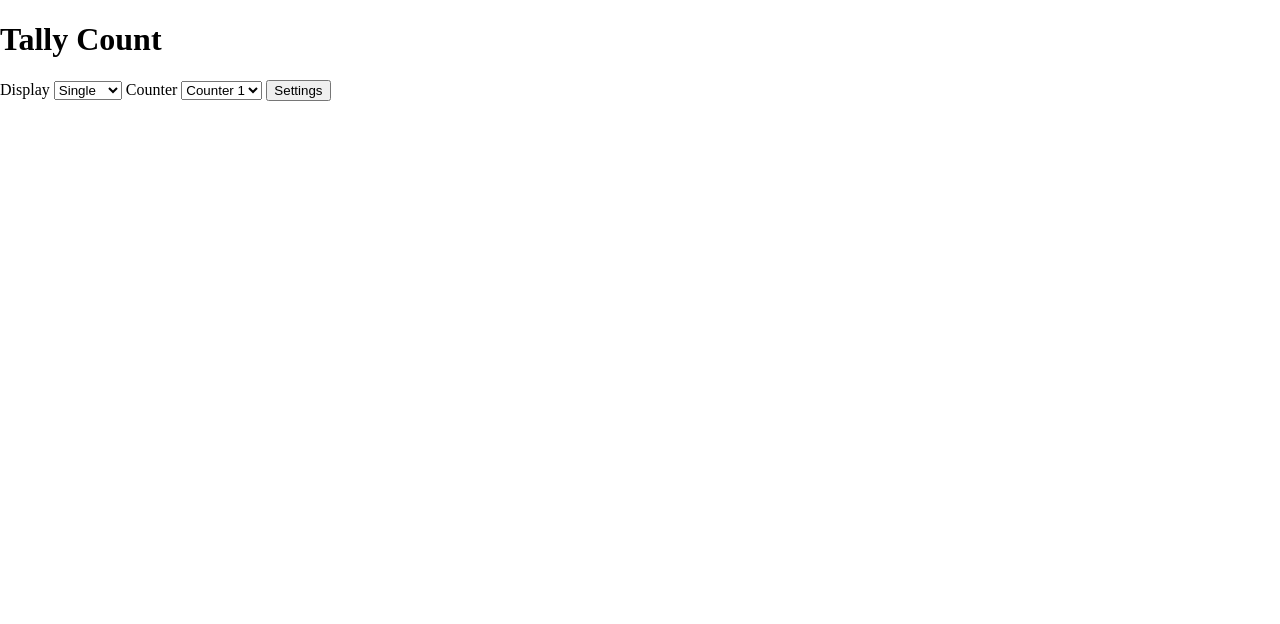
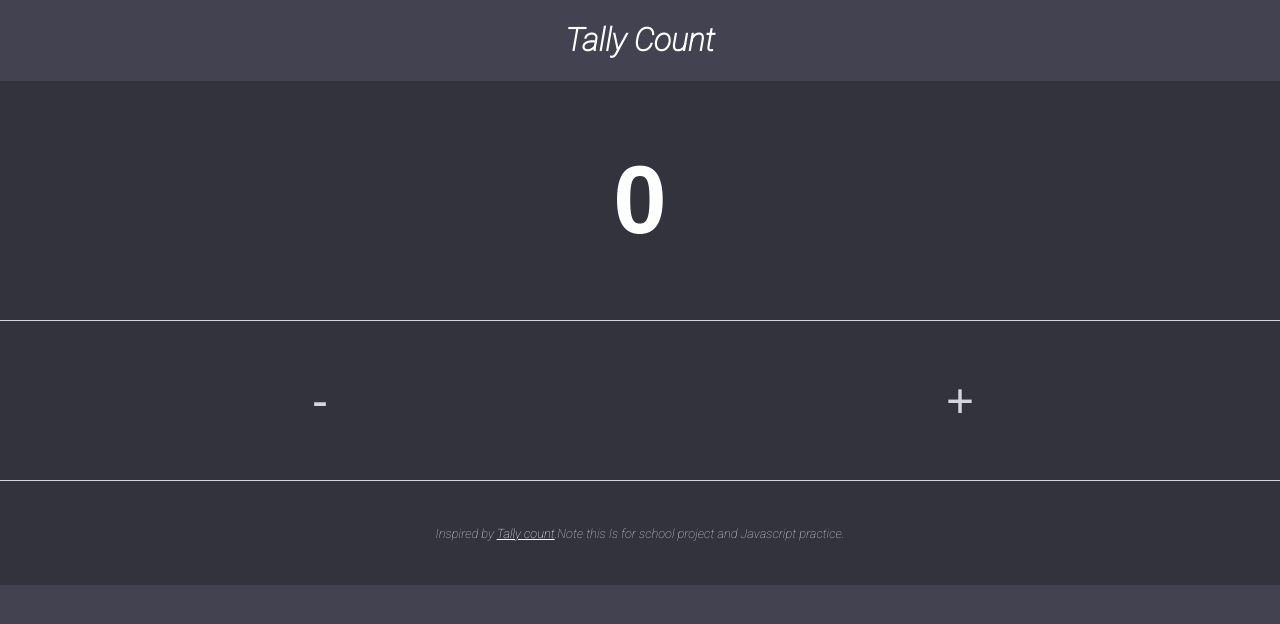
Before and after one commit to Mpho-vincent-makgwe/Interactive-web-apps, a plain HTML site: page index.html in a window 1280 px wide. Drawn offline with Linux system fonts and the light colour scheme; a web font is replaced by a local one.

Commit message:
Changed my subtraction code

```diff
--- a/index.html
+++ b/index.html
@@ -6,15 +6,19 @@
         <title>Tally Count</title>
         <meta name="viewport" content="width=device-width, initial-scale=1">
         <link rel="stylesheet" href="styles.css">
+
+        <link rel="preconnect" href="https://fonts.googleapis.com">
+        <link rel="preconnect" href="https://fonts.gstatic.com" crossorigin>
+        <link href="https://fonts.googleapis.com/css2?family=Alkatra:wght@600&family=Delicious+Handrawn&family=Edu+NSW+ACT+Foundation:wght@500&family=Fasthand&family=Open+Sans:ital@1&family=Roboto:ital,wght@1,100&family=Source+Sans+Pro:ital,wght@1,600&display=swap" rel="stylesheet">
     </head>
     <body>
-        <header>
+        <header class="header">
             <h1>
                 Tally Count
             </h1>
         </header>
 
-        <div>
+        <!-- <aside class="controls">
             <label>
                 <span>Display</span>
                 <select>
@@ -35,9 +39,19 @@
 
             <button>Settings</button>
 
-        </div>
+        </aside> -->
 
-        <div></div>
-        <footer></footer>
+        <main class="counter">
+            <input class="counter__value" data-key="number" readonly value="0">
+            <div class="counter__actions">
+                <button data-key="subtract" class="counter__button">-</button>
+                <button data-key="add" class="counter__button">+</button>
+            </div>
+        </main>
+        <footer class="footer">
+          <p>  Inspired by <a class="footer__link" href="https://tallycount.app/" target="_blank">Tally count</a>.Note this Is for school project and Javascript practice.</p>
+        </footer>
+</footer>
+<script src="/script.js" defer></script>
     </body>
 </html>
--- /dev/null
+++ b/script.js
@@ -0,0 +1,32 @@
+const MIN_NUMBER = -50;
+const MAX_NUMBER = 60;
+
+const number = document.querySelector('[data-key="number"]');
+const subtract = document.querySelector('[data-key="subtract"]');
+const add = document.querySelector('[data-key="add"]');
+
+
+const subtractHandler = () =>{
+    const newValue = parseInt(number.value) -1
+    number.value =  newValue;
+
+    // if(newValue >= MIN_NUMBER ){
+    //     subtract.disabled = true;
+    // } else {subtract.disabled = false;
+    // };
+
+}
+
+
+const addHandler = () =>{
+    const newValue = parseInt(number.value) +1
+    number.value = newValue;
+
+    if(newValue >= MAX_NUMBER){
+        add.disabled = true;
+    } else {add.disabled = false;
+    };
+}
+
+subtract.addEventListener('click', subtractHandler)
+add.addEventListener('click', addHandler)
--- a/styles.css
+++ b/styles.css
@@ -12,5 +12,71 @@
 
 body{
     margin: 0;
-    background: ;
+    background: var(--color-medium-grey);
+    color: var(--color-white);
+    font-family: Roboto, Arial, Helvetica, sans-serif ;
+    display: flex;
+    flex-direction: column;
+    justify-content: space-between;
+    height: 100%;
 }
+/* header */
+.header{
+    text-align: center;
+}
+
+/* controls */
+.controls{
+    background: yellow;
+}
+/* counter */
+.counter{
+    background: var(--color-dark-grey);
+}
+
+.counter__value{
+    width: 100%;
+    height: 15rem;
+    text-align: center;
+    font-size: 6rem;
+    font-weight: 900;
+    color: var(--color-white);
+    background: none;
+    border-width: 0;
+    border-bottom: 1px solid var(--color-light-grey)
+}
+
+.counter__actions{
+    display: flex;
+}
+
+.counter__button{
+    background: none;
+    width: 50%;
+    border-width: 0;
+    color: var(--color-light-grey);
+    font-size: 3rem;
+    height: 10rem;
+    border-bottom: 1px solid var(--color-light-grey);
+    transition: transform 0.3s;
+    transform: translateY(0);
+}
+.counter__button:active{
+    background: var(--color-medium-grey);
+    transform: translateY(2%);
+}
+
+.counter__button_first{
+    border-right: 1px solid var(--color-light-grey)
+}
+/* footer */
+.footer{
+    background: var(--color-dark-grey);
+    color: var(--color-light-grey);
+    padding: 2rem;
+    font-size: 0.8rem;
+    text-align: center;
+}
+.footer__link{
+    color:var(--color-white);
+}
```
